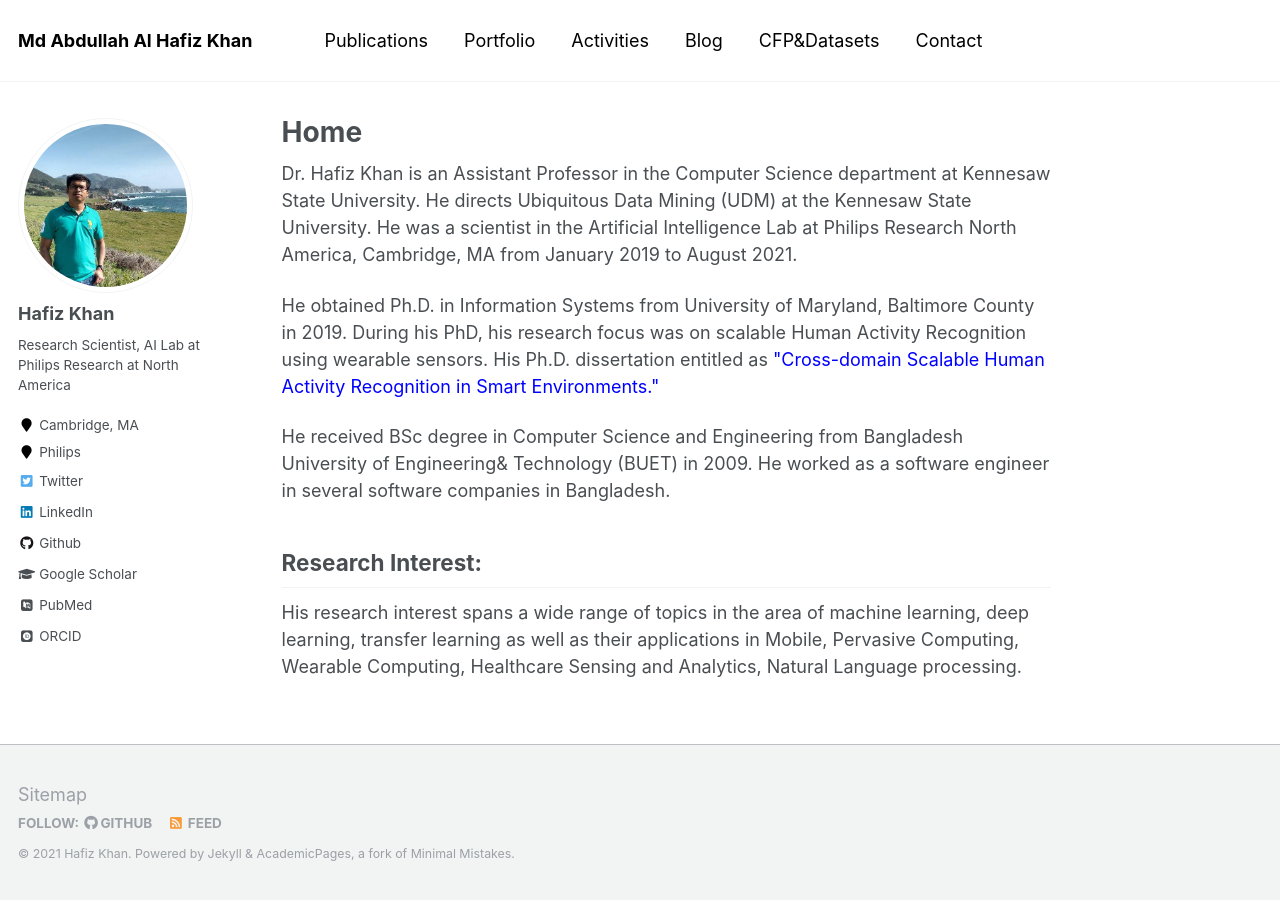
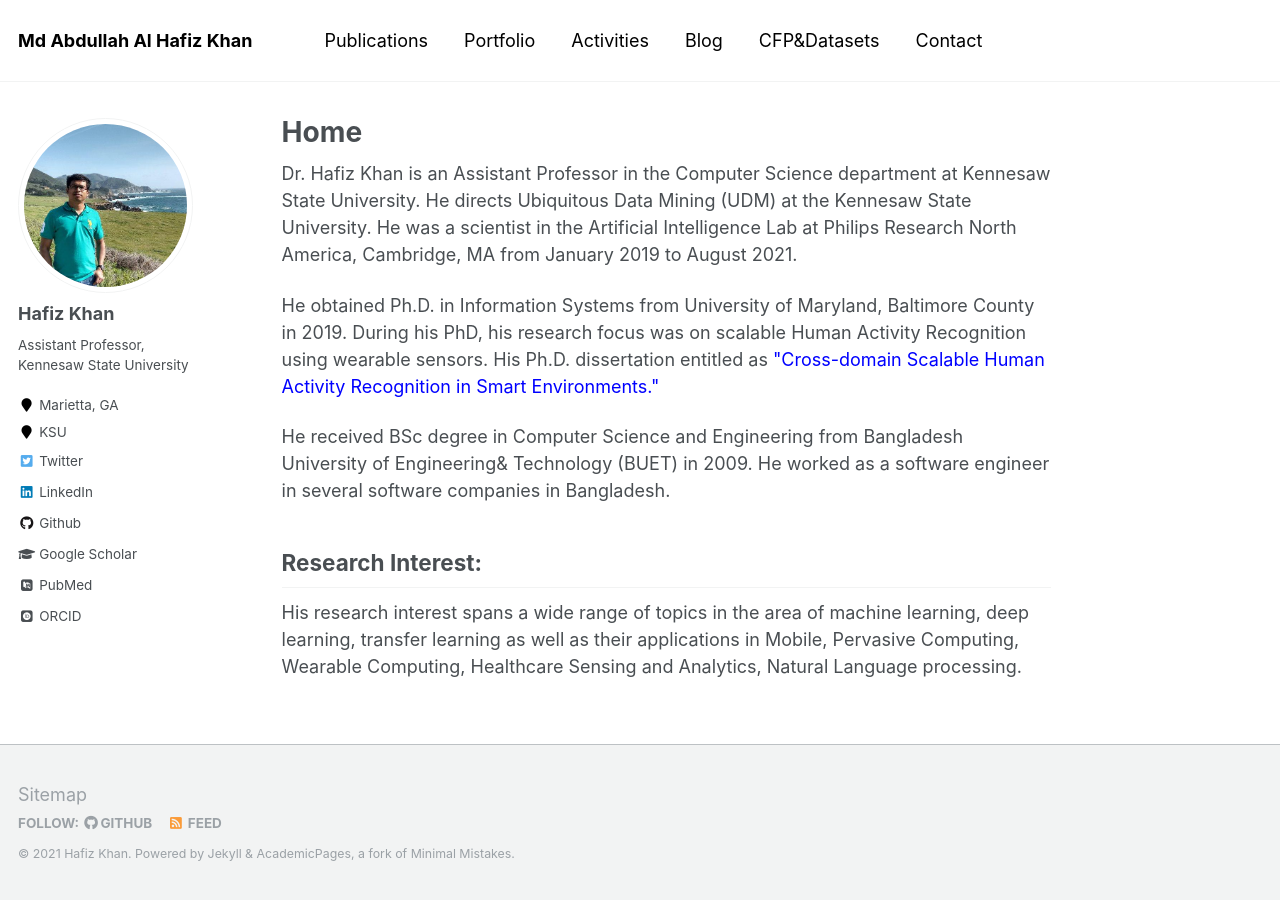
Before and after one commit to ahafizk/ahafizk.github.io, a Jekyll site: the page built from _pages/about.md, in a window 1280 px wide. Built offline with Jekyll 4.4.1, drawn with Linux system fonts in a browser that asks for light colours; some web fonts are replaced.

Commit message:
Update _config.yml

```diff
--- a/_config.yml
+++ b/_config.yml
@@ -82,9 +82,9 @@ analytics:
 author:
   name             : "Hafiz Khan"
   avatar           : "profile.png"
-  bio              : "Research Scientist, AI Lab at Philips Research at North America"
-  location         : "Cambridge, MA"
-  employer         : "Philips"
+  bio              : "Assistant Professor, Kennesaw State University"
+  location         : "Marietta, GA"
+  employer         : "KSU"
   pubmed           : ""
   googlescholar    : "https://scholar.google.com/citations?user=JFZc5jYAAAAJ&hl=en"
   email            :
```
